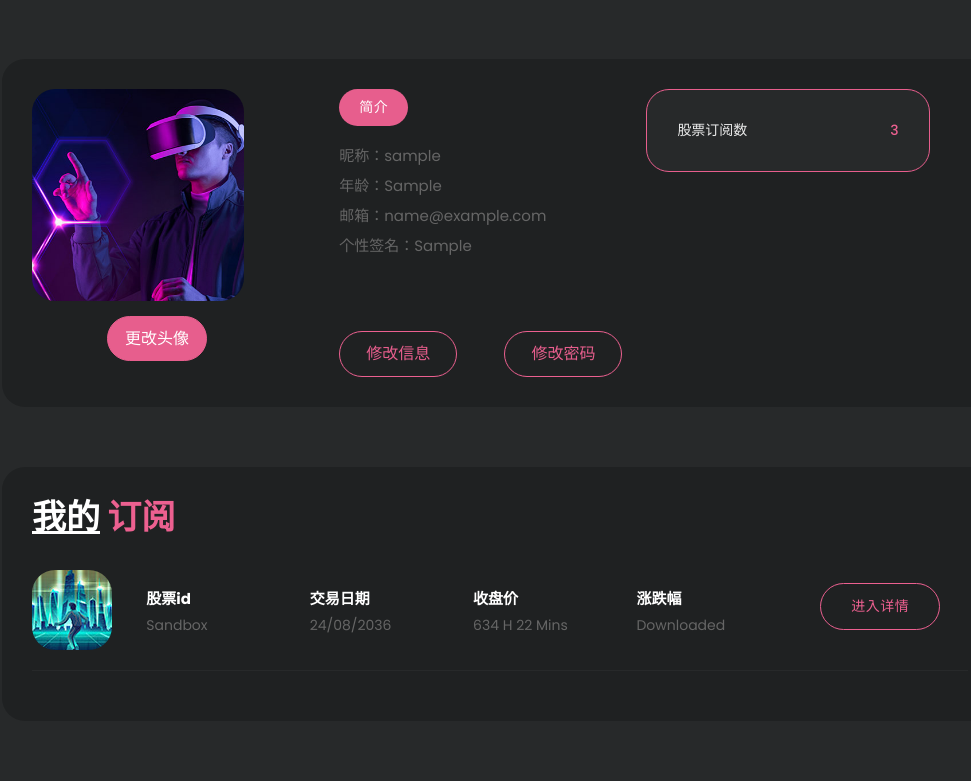
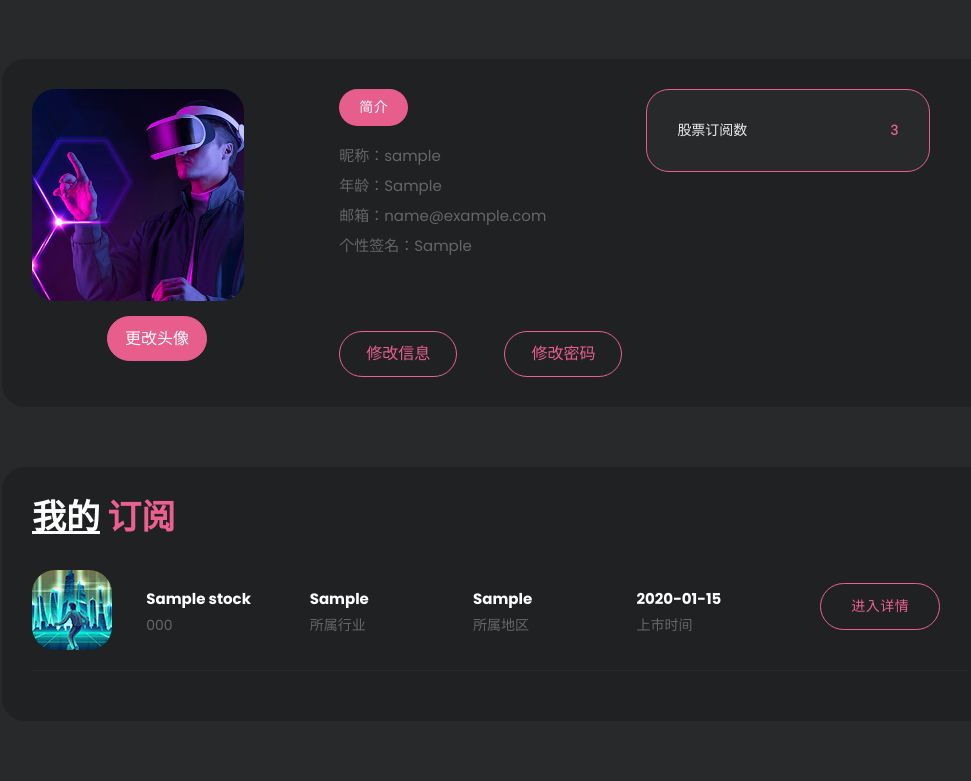
Before and after one commit to newforyou/Stock_Public_Opinion_Forecast, a Flask app: page /personal/profile in a window 1280 px wide. Shown: the part 111-892 px from the top of the page, without its empty margins (140-1111 px from the left). Run offline with Flask 2, Linux system fonts and the light colour scheme; the visitor is signed in with stand-in values (Sample User, id 1); tables that the repository leaves empty hold one stand-in row (values such as "Sample post"); some libraries are stand-ins or nearby versions.

Commit message:
profile页中个人信息展示功能

```diff
--- a/blueprints/personal.py
+++ b/blueprints/personal.py
@@ -16,14 +16,13 @@ def index():
     offset = (page - 1) * per_page
     stocks = StockModel.query.order_by(StockModel.stockId).offset(offset).limit(per_page).all()
     subs=SubscriptionModel.query.filter_by(sub_userId=g.user.userId).all()
-
     for stock in stocks:
         for sub in subs:
             if stock.stockId == sub.sub_stockId:
                 span.append(stock.stockId)
 
     pagination = Pagination(page=page, per_page=per_page, total=StockModel.query.count(), css_framework='bootstrap4')
-    return render_template("index.html",stocks=stocks,pagination=pagination,subs=subs,span=span)
+    return render_template("index.html",stocks=stocks,pagination=pagination,span=span)
 
 @bp.route("/search", methods=['GET','POSt'])
 def search():
@@ -38,7 +37,12 @@ def search():
 @bp.route('/profile',methods=['GET','POST'])
 def profile():
     if request.method == 'GET':
-        return render_template('profile.html')
+        mylist=[]
+        subs = SubscriptionModel.query.filter_by(sub_userId=g.user.userId).all()
+        for sub in subs:
+            stock=StockModel.query.filter_by(stockId=sub.sub_stockId).all()
+            mylist.append(stock)
+        return render_template("profile.html",mylist=mylist)
     else:
         form1 = UpdatePersonalForm(request.form)
         if form1.validate():
--- a/templates/profile.html
+++ b/templates/profile.html
@@ -486,6 +486,7 @@
                         <div class="heading-section">
                             <h4><em>我的</em> 订阅</h4>
                         </div>
+                        {% for list in mylist %}
                         <div class="item">
                             <ul>
                                 <li>
@@ -496,20 +497,20 @@
                                     />
                                 </li>
                                 <li>
-                                    <h4>股票id</h4>
-                                    <span>Sandbox</span>
+                                    <h4>{{list[0].name}}</h4>
+                                    <span>{{list[0].ts_code}}</span>
                                 </li>
                                 <li>
-                                    <h4>交易日期</h4>
-                                    <span>24/08/2036</span>
+                                    <h4>{{list[0].industry}}</h4>
+                                    <span>所属行业</span>
                                 </li>
                                 <li>
-                                    <h4>收盘价</h4>
-                                    <span>634 H 22 Mins</span>
+                                    <h4>{{list[0].area}}</h4>
+                                    <span>所属地区</span>
                                 </li>
                                 <li>
-                                    <h4>涨跌幅</h4>
-                                    <span>Downloaded</span>
+                                    <h4>{{list[0].list_date}}</h4>
+                                    <span>上市时间</span>
                                 </li>
                                 <li>
                                     <div class="main-border-button border-active">
@@ -518,6 +519,7 @@
                                 </li>
                             </ul>
                         </div>
+                        {% endfor %}
                     </div>
                 </div>
                 <!-- ***** Gaming Library End ***** -->
```
